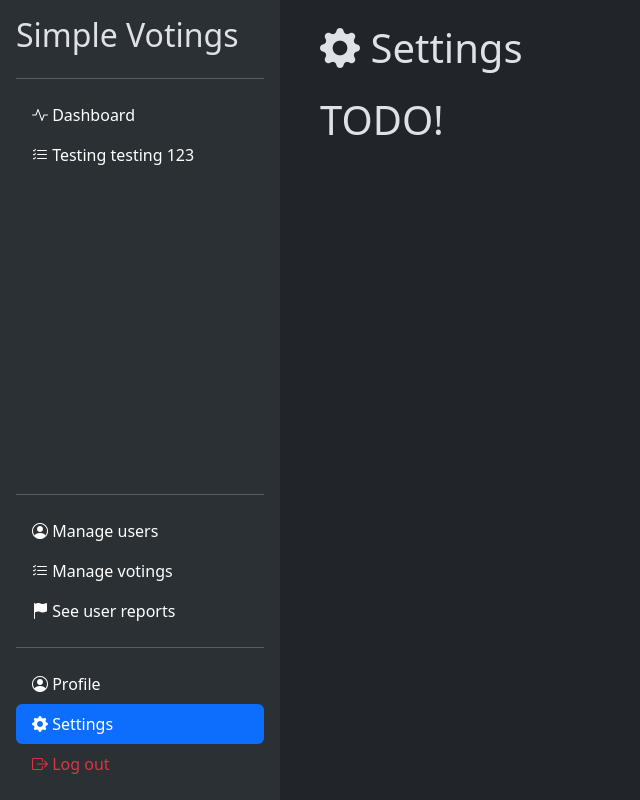
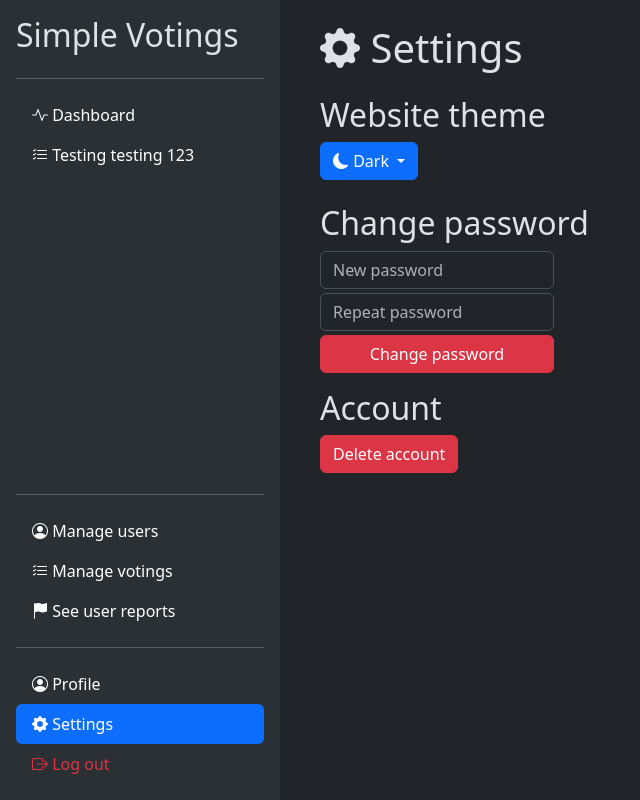
Before and after one commit to arsenykot/Votings, a Django app: page /account/settings in a window 1280 px wide. Shown: the whole page, without its empty margins (0-640 px from the left). Run offline with Django 5.2, Linux system fonts and the light colour scheme; the visitor is signed in with stand-in values (Sample User, id 1).

Commit message:
Squashed commit of 'settings'

```diff
--- a/main/api/urls.py
+++ b/main/api/urls.py
@@ -11,6 +11,9 @@ urlpatterns = [
     path('voting/close/<int:id>', voting_close_view),
     path('voting/vote/<int:id>', voting_vote_view),
     path('search', search_view),
+    path('settings/theme', settings_theme_view),
+    path('settings/password', settings_password_view),
+    path('settings/delete', delete_account),
     path('auth/', include("main.api.auth.urls")),
     path('registration/', include("main.api.registration.urls"))
 ]
--- a/main/models.py
+++ b/main/models.py
@@ -6,6 +6,7 @@ from django.contrib.auth.models import AbstractUser
 
 class User(AbstractUser):
     is_banned = BooleanField(default=False, help_text="Specifies whether this user is banned and can not access the website.")
+    preferred_theme = CharField(default="dark")
 
 class Voting(Model):
     author = ForeignKey(User, on_delete=CASCADE, related_name='votings')
--- a/main/staffportal/views.py
+++ b/main/staffportal/views.py
@@ -1,7 +1,7 @@
 from main.util import *
-from django.shortcuts import render, redirect
+from django.shortcuts import redirect
 from django.http import HttpResponse
 from main.models import *
 
 def report_list_view(req):
-    return respond(500, "Not implemented")
+    return respond(501, "Not implemented")
--- a/main/static/util.css
+++ b/main/static/util.css
@@ -49,3 +49,9 @@
     width: 100%;
     text-align: center;
 }
+.transitioning *{
+    transition: 0.5s;
+}
+.lock *{
+    cursor: not-allowed;
+}
--- a/main/templates/abc/base.html
+++ b/main/templates/abc/base.html
@@ -44,7 +44,7 @@
             subtree: true
         });
 </script>
-<html data-bs-theme="{% block theme %}dark{% endblock %}">
+<html data-bs-theme="{{theme|default:"dark"}}">
     <head>
         <meta charset="utf-8">
         <link rel="stylesheet" href="https://cdn.jsdelivr.net/npm/bootstrap-icons@1.13.1/font/bootstrap-icons.min.css">
@@ -54,12 +54,12 @@
         <title>{% block title %}Simple Votings{% endblock %}</title>
         <div id="toast-container">
         </div>
-        <script src="https://cdn.jsdelivr.net/npm/bootstrap@5.3.8/dist/js/bootstrap.bundle.min.js"></script>
     </head>
     {% block rawcontent %}
     <body>
         {% block content %}
         {% endblock %}
+        <script src="https://cdn.jsdelivr.net/npm/bootstrap@5.3.8/dist/js/bootstrap.bundle.min.js"></script>
     </body>
     {% endblock %}
 </html>
--- a/main/templates/account/settings.html
+++ b/main/templates/account/settings.html
@@ -10,6 +10,87 @@
 </div>
 
 <div class="row">
-    <h1>TODO!</h1>
+    <div class="col-12">
+        <h2>Website theme</h2>
+        <div class="dropdown">
+            <button class="btn btn-primary dropdown-toggle" type="button" data-bs-toggle="dropdown"
+                aria-expanded="false" id="selected-theme">
+                {{theme_block|safe}}
+            </button>
+            <ul class="dropdown-menu" id="theme-picker">
+                <li><a class="dropdown-item" href="#" data-theme="dark"><i class="bi bi-moon-fill"></i> Dark</a></li>
+                <li><a class="dropdown-item" href="#" data-theme="light"><i class="bi bi-sun-fill"></i> Light</a></li>
+            </ul>
+        </div>
+        <script>
+            let themeSelectors = document.querySelector("ul#theme-picker").querySelectorAll("a.dropdown-item");
+            let selectedTheme = document.querySelector("button#selected-theme");
+            function updateTheme(theme) {
+                let htmlElem = document.body.parentElement;
+                themeSelectors[0].parentElement.classList.remove("show");
+                selectedTheme.ariaDisabled = true;
+                ajaxGet("/api/settings/theme", function (resp) {
+                    if (resp.status == 200) spawnToast("success", "info", "Theme successfully updated");
+                    else errorToast(false, "An error occured when syncing settings. Please try again later.");
+                }, { "theme": theme });
+                htmlElem.classList.add("transitioning", "lock");
+                htmlElem.setAttribute("data-bs-theme", theme);
+                setTimeout(function () {
+                    htmlElem.classList.remove("transitioning", "lock");
+                    selectedTheme.disabled = false;
+                }, 500);
+            }
+            themeSelectors.forEach(sel => {
+                sel.addEventListener("click", function (e) {
+                    selectedTheme.innerHTML = sel.innerHTML;
+                    updateTheme(sel.getAttribute("data-theme"));
+                });
+            });
+        </script>
+        <br>
+        <h2>Change password</h2>
+        <form action="/api/settings/password" method="POST" class="w-25" id="pwdchangeform">
+            {% csrf_token %}
+            <input type="password" name="password" id="pwd1" class="form-control mb-1" placeholder="New password">
+            <input type="password" id="pwd2" class="form-control mb-1" placeholder="Repeat password">
+            <button type="submit" class="btn btn-danger w-100">Change password</button>
+        </form>
+        <script>
+            let fh = buildAjaxFormHandler(function (resp) {
+                if (resp.status == 200) {
+                    spawnToast("success", "info", "Password successfully updated. Please log in once again.");
+                }
+                else errorToast(false, resp.content);
+            });
+            pwdchangeform.onsubmit = function (e) {
+                e.preventDefault();
+                if (document.querySelector("input#pwd1").value.length < 8) errorToast(false, "Password is too short. Minimum length is 8 characters.");
+                else if (document.querySelector("input#pwd1").value != document.querySelector("input#pwd2").value) errorToast(false, "Passwords do not match");
+                else fh(e);
+            };
+        </script>
+        <h2>Account</h2>
+        <button class="btn btn-danger" data-bs-toggle="modal" data-bs-target="#deletemodal">Delete account</button>
+        <div class="modal" tabindex="-1" id="deletemodal">
+            <div class="modal-dialog">
+                <div class="modal-content">
+                    <div class="modal-header">
+                        <h5 class="modal-title">Delete account</h5>
+                        <button type="button" class="btn-close" data-bs-dismiss="modal" aria-label="Close"></button>
+                    </div>
+                    <div class="modal-body">
+                        <b>Are you sure you want to delete your account?</b>
+                        <b>All of your votings and votes will be removed.</b>
+                        <br>
+                        <h4>This action is irreversible.</h4>
+                    </div>
+                    <div class="modal-footer">
+                        <button type="button" class="btn btn-secondary" data-bs-dismiss="modal">Do not</button>
+                        <a href="/api/settings/delete" class="btn btn-danger">Delete account</a>
+                    </div>
+                </div>
+            </div>
+        </div>
+    </div>
 </div>
 {% endblock %}
--- a/main/util.py
+++ b/main/util.py
@@ -2,13 +2,28 @@ from hashlib import sha256
 from time import time
 from main.models import User
 from django.http import HttpResponse
-from django.shortcuts import redirect
 from random import choice
 from string import ascii_letters
+from django.shortcuts import redirect, render as raw_render
 import re
 import base64
 
 USERNAME_RE_MATCH = re.compile(r"^([a-z0-9\.]{4,24})$")
+
+def render(
+    request, template_name, context=None, content_type=None, status=None, using=None
+):
+    if context == None:
+        context = {}
+    theme = "dark"
+    if request.user.is_authenticated:
+        theme = request.user.preferred_theme
+    ctx2 = {
+        "theme": theme
+    }
+    for k in ctx2:
+        context[k] = ctx2[k]
+    return raw_render(request=request, template_name=template_name, context = context, content_type = content_type, status= status, using = using)
 
 def getArgumentOr(args, name, default):
     if(name in args.keys()):
--- a/main/views.py
+++ b/main/views.py
@@ -1,13 +1,18 @@
 from main.util import *
-from django.shortcuts import render, redirect
+from django.shortcuts import redirect
 from django.contrib.auth.decorators import login_required
 from django.http import HttpResponse, HttpResponseForbidden
 from main.models import *
+import django
 import json
 
 @check_access(auth = False)
 def index_page_view(req):
-   return render(req, "index.html")
+    warn = False
+    if django.VERSION < (7,0):
+        ver = list(map(str, django.VERSION[:3]))
+        warn = ".".join(ver)
+    return render(req, "index.html", {"django_warning":warn})
 
 
 def login_page_view(req):
@@ -124,7 +129,15 @@ def test_page_view(req):
 
 @check_access()
 def account_settings_view(req):
-    return render(req, "account/settings.html", {})
+    utheme = req.user.preferred_theme
+    tpl = "<i class=\"bi bi-%s-fill\"></i> %s"
+    if utheme == "dark":
+        utheme = tpl%("moon", "Dark")
+    else:
+        utheme = tpl%("sun", "Light")
+    return render(req, "account/settings.html", {
+        "theme_block": utheme
+    })
 
 @check_access()
 def account_sessions_view(req):
```
Also changed, not shown: main/api/views.py (+24 -1 lines), main/templates/index.html (+12 -0 lines), main/migrations/0005_user_preferred_theme.py (added).
